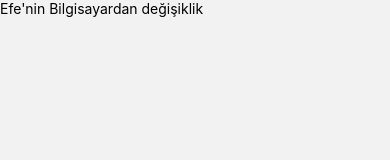
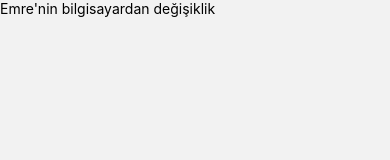
Before and after one commit to EmreSafaCelik/SpendWise, a React Native app: screen /home in a window 390 px wide. Shown: the top 160 px of the page. Built offline with nearby package versions, Linux system fonts and the light colour scheme.

Commit message:
Emre'den değişiklik

```diff
--- a/src/screens/Home.jsx
+++ b/src/screens/Home.jsx
@@ -7,7 +7,7 @@ const Home = () => {
 
     return (
         <Text>
-            Efe'nin Bilgisayardan değişiklik
+            Emre'nin bilgisayardan değişiklik
         </Text>
     )
 }
```
